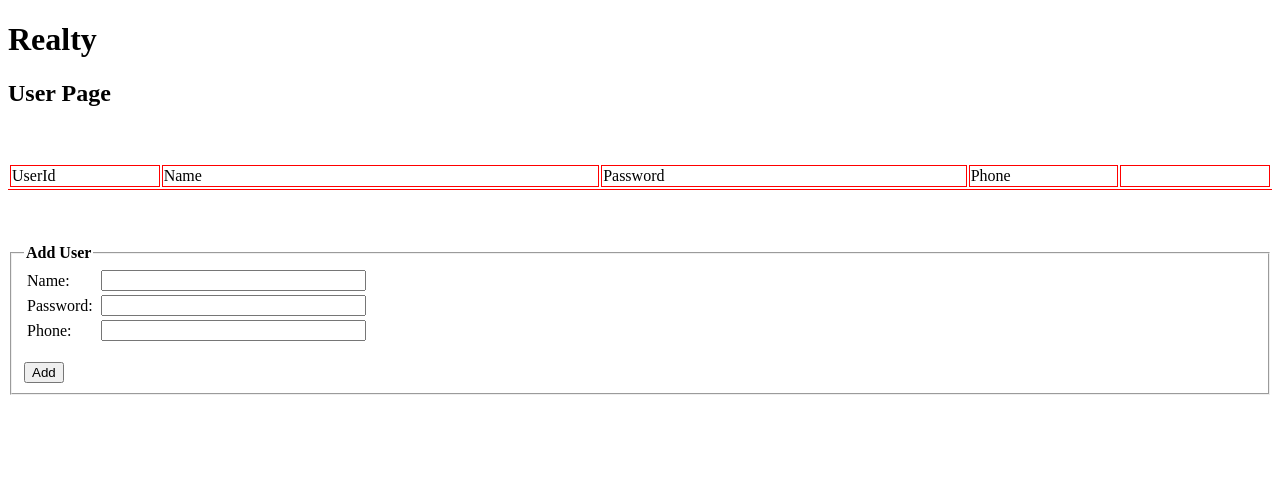
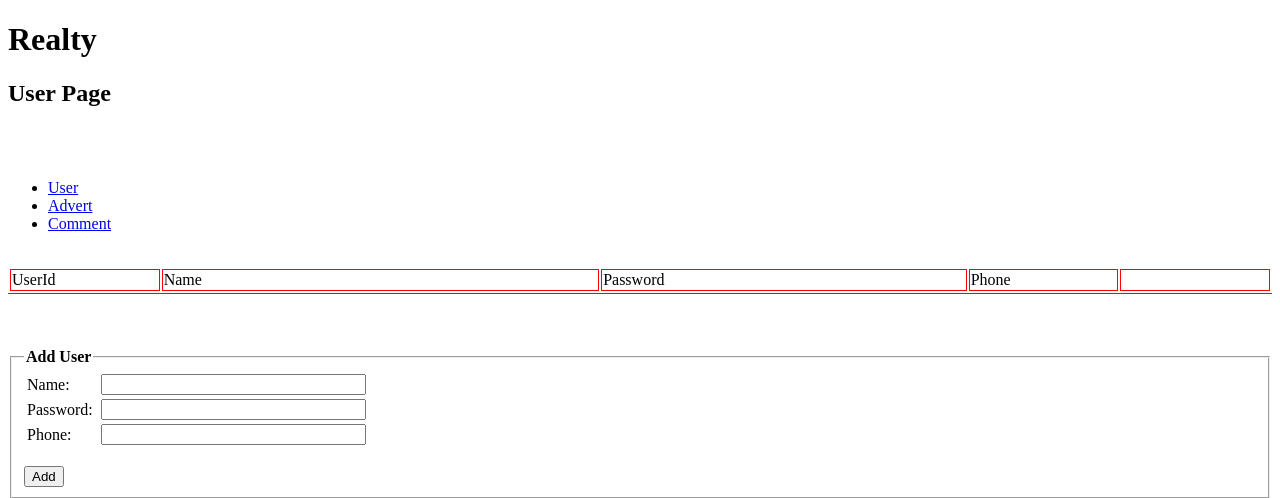
Before and after one commit to goout/RealtyProject, a Java web app: page / in a window 1280 px wide. Shown: the top 498 px of the page. Run offline with Tomcat 11, a stand-in JSP engine, Linux system fonts and the light colour scheme; data that the repository does not hold is empty.

Commit message:
Create AddAdvertCommand.java, AllAdvertCommand.java and DelAdvertCommand.java update CommandFactory.java, start to develop Advert.jsp

```diff
--- a/Parent/RealtyFrontend/src/main/java/org/realty/CommandFactory.java
+++ b/Parent/RealtyFrontend/src/main/java/org/realty/CommandFactory.java
@@ -10,6 +10,9 @@ public class CommandFactory {
 			put("addUser", new AddUserCommand());
 			put("allUser", new AllUserCommand());
 			put("delUser", new DelUserCommand());
+			put("addAdvert", new AddAdvertCommand());
+			put("allAdvert", new AllAdvertCommand());
+			put("delAdvert", new DelAdvertCommand());
 		}
 	};
 
--- a/Parent/RealtyFrontend/src/main/webapp/index.jsp
+++ b/Parent/RealtyFrontend/src/main/webapp/index.jsp
@@ -17,6 +17,20 @@
 	</div>
 
 	<div id="content">
+
+		<div id="menu">
+<br/>
+			<ul id="menu">
+
+				<li><a href="#"><span>User</span></a></li>
+
+				<li><a href="Advert.jsp"><span>Advert</span></a></li>
+
+				<li><a href="#"><span>Comment</span></a></li>
+
+			</ul>
+
+		</div>
 
 
 		<div id="table">
```
Also changed, not shown: Parent/RealtyFrontend/src/main/java/org/realty/AddUserCommand.java (+5 -10 lines), 3 other files.
